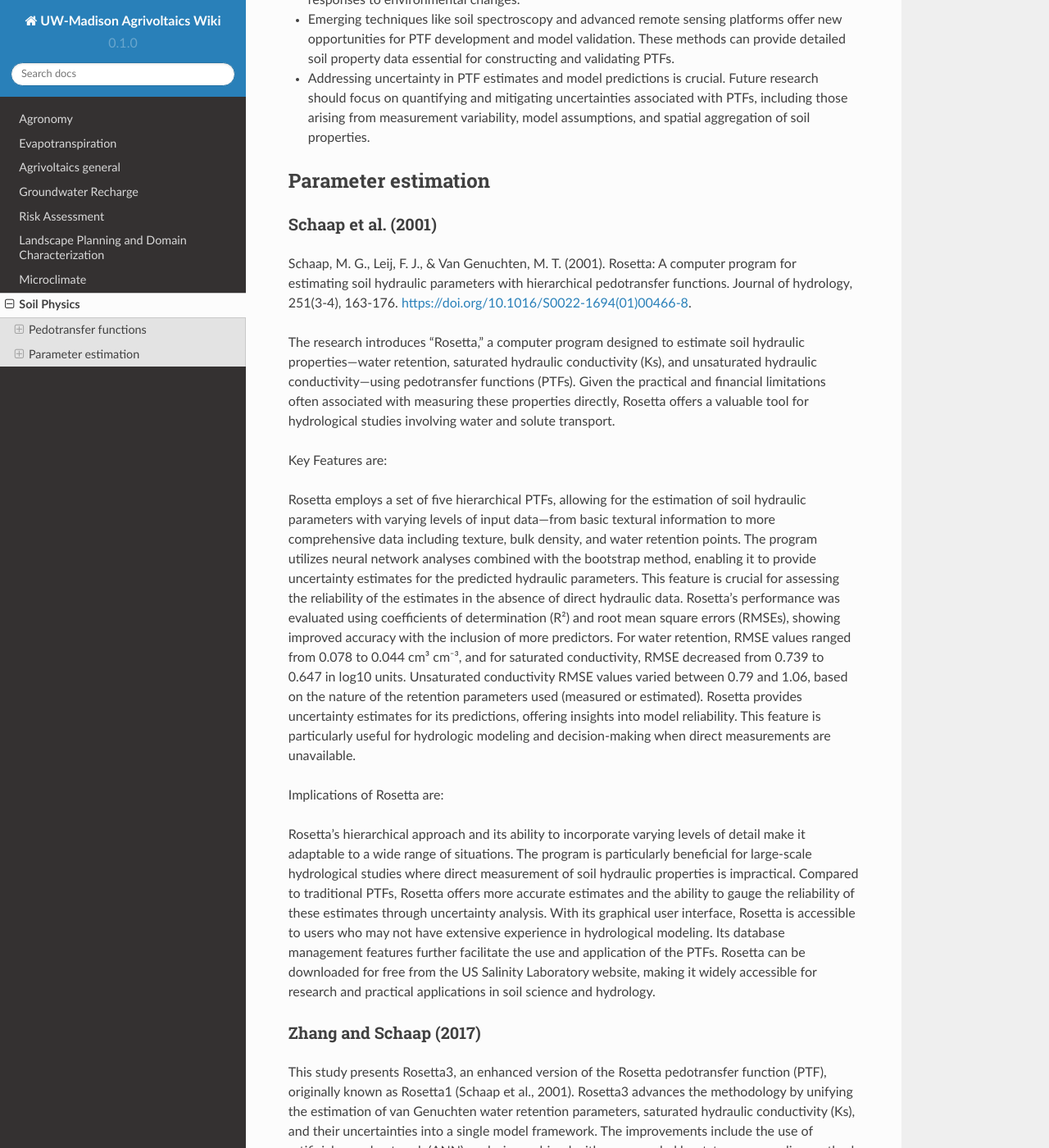
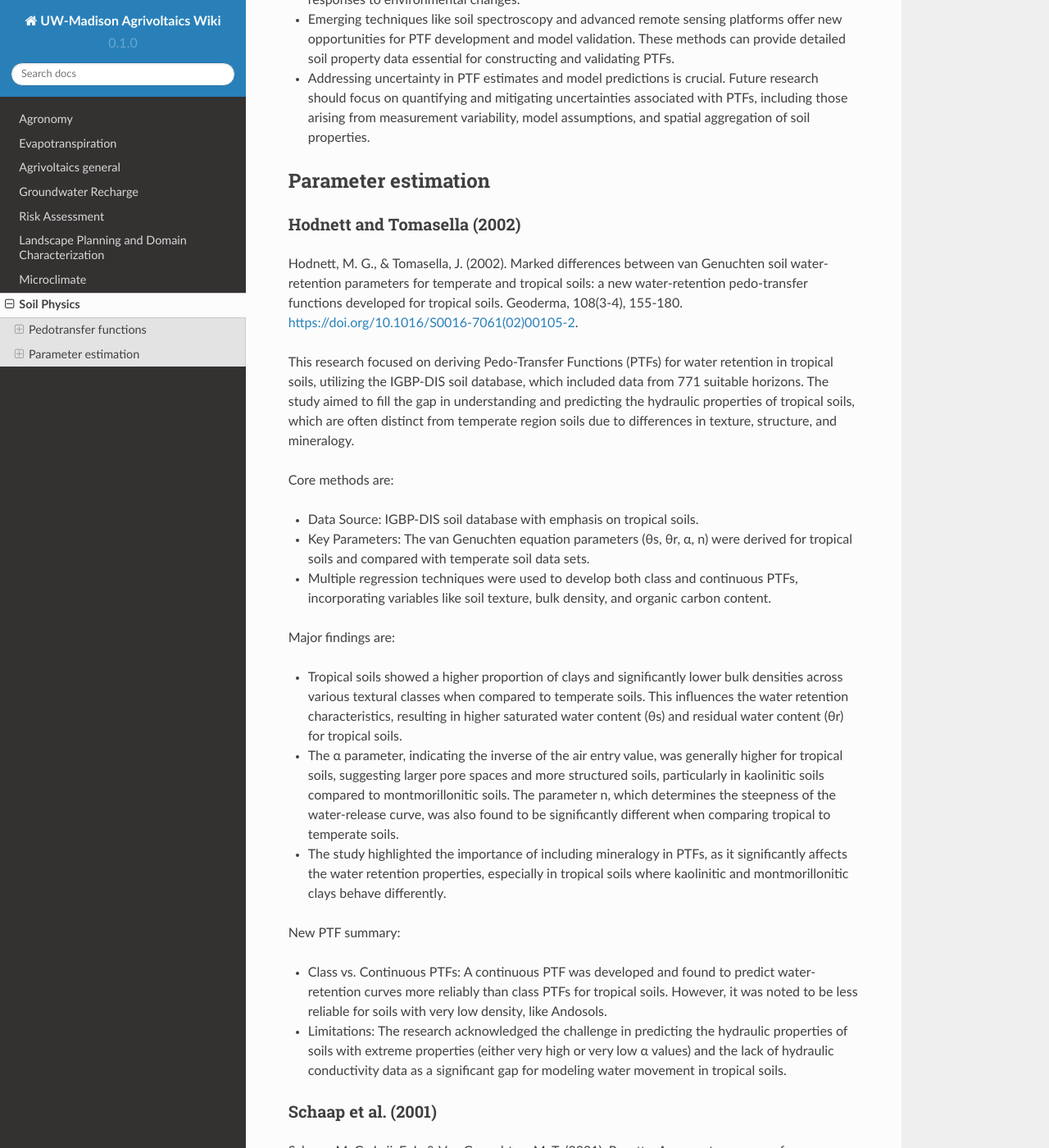
Before and after one commit to hanhydro/wiki, a Sphinx documentation site: the page built from docs/source/soil.rst, in a window 1280 px wide and 1400 px high, scrolled down 2752 px. Shown: the whole window at 82% size. Built offline with Sphinx 7.4.7 and the Read the Docs theme 2.0.0, drawn with Linux system fonts in a browser that asks for light colours; pages that are not in the unit, such as notebooks, are missing from menus.

Commit message:
Update soil.rst

```diff
--- a/docs/source/soil.rst
+++ b/docs/source/soil.rst
@@ -68,6 +68,30 @@ Key points are:
 
 Parameter estimation
 ----------------------
+Hodnett and Tomasella (2002)
+++++++++++++++++++
+Hodnett, M. G., & Tomasella, J. (2002). Marked differences between van Genuchten soil water-retention parameters for temperate and tropical soils: a new water-retention pedo-transfer functions developed for tropical soils. Geoderma, 108(3-4), 155-180. https://doi.org/10.1016/S0016-7061(02)00105-2.
+
+This research focused on deriving Pedo-Transfer Functions (PTFs) for water retention in tropical soils, utilizing the IGBP-DIS soil database, which included data from 771 suitable horizons. The study aimed to fill the gap in understanding and predicting the hydraulic properties of tropical soils, which are often distinct from temperate region soils due to differences in texture, structure, and mineralogy.
+
+Core methods are:
+
+- Data Source: IGBP-DIS soil database with emphasis on tropical soils.
+- Key Parameters: The van Genuchten equation parameters (θs, θr, α, n) were derived for tropical soils and compared with temperate soil data sets.
+- Multiple regression techniques were used to develop both class and continuous PTFs, incorporating variables like soil texture, bulk density, and organic carbon content.
+
+Major findings are:
+
+- Tropical soils showed a higher proportion of clays and significantly lower bulk densities across various textural classes when compared to temperate soils. This influences the water retention characteristics, resulting in higher saturated water content (θs) and residual water content (θr) for tropical soils.
+
+- The α parameter, indicating the inverse of the air entry value, was generally higher for tropical soils, suggesting larger pore spaces and more structured soils, particularly in kaolinitic soils compared to montmorillonitic soils. The parameter n, which determines the steepness of the water-release curve, was also found to be significantly different when comparing tropical to temperate soils.
+
+- The study highlighted the importance of including mineralogy in PTFs, as it significantly affects the water retention properties, especially in tropical soils where kaolinitic and montmorillonitic clays behave differently.
+
+New PTF summary:
+
+- Class vs. Continuous PTFs: A continuous PTF was developed and found to predict water-retention curves more reliably than class PTFs for tropical soils. However, it was noted to be less reliable for soils with very low density, like Andosols.
+- Limitations: The research acknowledged the challenge in predicting the hydraulic properties of soils with extreme properties (either very high or very low α values) and the lack of hydraulic conductivity data as a significant gap for modeling water movement in tropical soils.
 
 Schaap et al. (2001)
 ++++++++++++++++++
```
